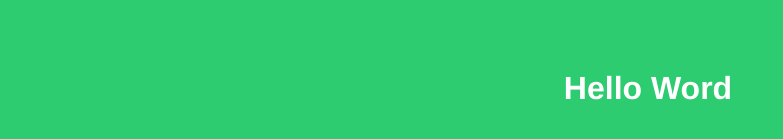
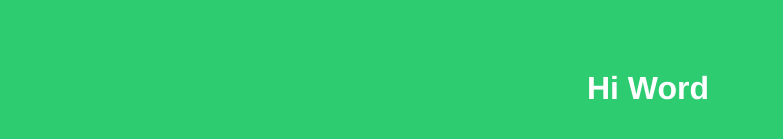
Before and after one commit to Meleyel/second-test, a plain HTML site: page index.html in a window 1280 px wide. Shown: the part 271-410 px from the top of the page, without its empty margins (0-783 px from the left). Drawn offline with Linux system fonts and the light colour scheme.

Commit message:
changer hello en hi

```diff
--- a/index.html
+++ b/index.html
@@ -22,7 +22,7 @@
 </style>
 
 <body>
-<h1>Hello Word</h1>
+<h1>Hi Word</h1>
 <h2>Lest start!</h2>
 </body>
 </html>
```
